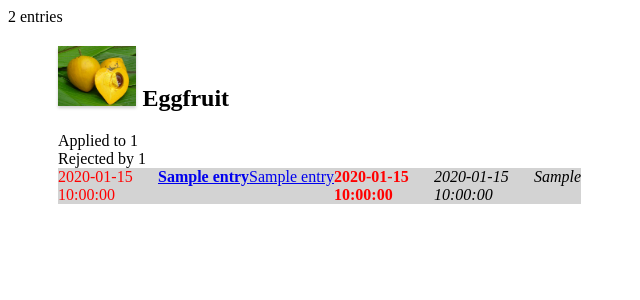
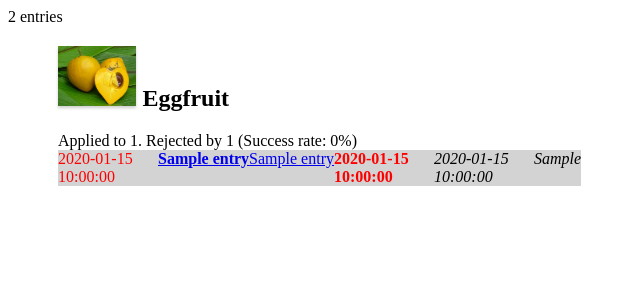
Before and after one commit to igoryen/eggfruit, a PHP site: page / in a window 1280 px wide. Shown: the top 300 px of the page, without its empty margins (0-640 px from the left). Run offline with PHP 8.4, Linux system fonts and the light colour scheme; tables that the repository leaves empty or names only in its code hold one stand-in row (values such as "Sample post").

Commit message:
bug7 - success rate

```diff
--- a/index.php
+++ b/index.php
@@ -32,7 +32,7 @@ $query2 = "SELECT * FROM tbl_entry WHERE ent_response_date IS NOT NULL";
 $result2 = $dbHelper->executeQuery($query2);
 $fails = mysqli_num_rows($result2);
 
-
+$percent_success = round(100 - (($fails/$applies)*100), 1);
 //$num_rows2 = mysqli_num_rows($result2);
 //$fails = $num_rows2[0];
 //$fails = $row[0];
@@ -155,8 +155,9 @@ function applications($entries) {
       <h2><img src="Egg-fruit.jpg" height="60"> Eggfruit</h2>
 
       <div id="stat">
-        Applied to <?php print $applies; ?></br>
-        Rejected by <?php print $fails; ?>
+        Applied to <?php print $applies; ?>.
+        Rejected by <?php print $fails; ?> (Success rate: <?php
+          print $percent_success; ?>%)
       </div>
       <div id="display_pane">
         <?php
```
